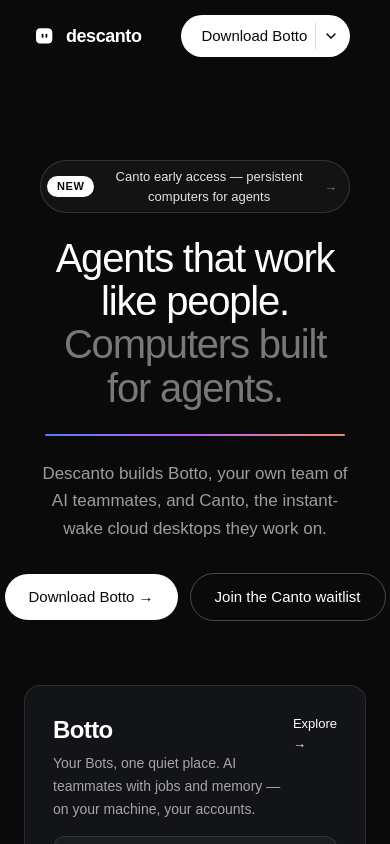
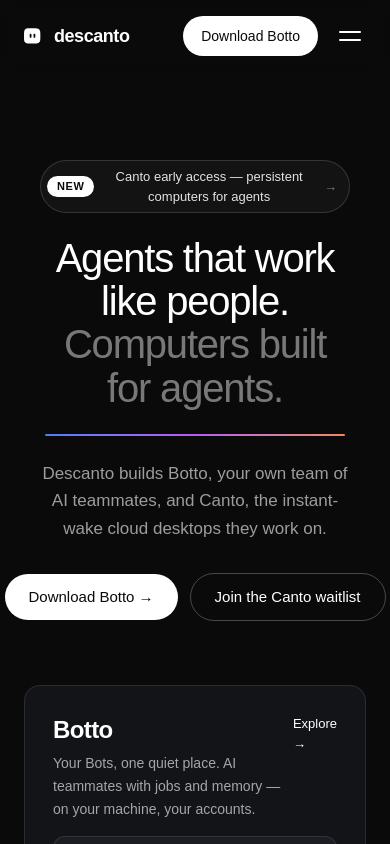
Before and after one commit to Descanto/site, a React (Vite) app: page / in a window 390 px wide. Shown: the top 844 px of the page. Built offline with nearby package versions, Linux system fonts and the light colour scheme.

Commit message:
mobile nav: hamburger + slide-down menu

```diff
--- a/src/components/nav.tsx
+++ b/src/components/nav.tsx
@@ -89,10 +89,54 @@
   );
 }
 
+const mobileLinks: { label: string; to: string }[] = [
+  { label: "Botto", to: "/botto" },
+  { label: "Canto", to: "/canto" },
+  { label: "Pricing", to: "/canto/pricing" },
+  { label: "News", to: "/news" },
+  { label: "About", to: "/about" },
+  { label: "Open source", to: "https://github.com/descanto" },
+];
+
+function MobileMenu({ onClose }: { onClose: () => void }) {
+  return (
+    <motion.div
+      className="absolute inset-x-0 top-full z-50 flex h-[calc(100dvh-4.5rem)] flex-col overflow-y-auto bg-ground px-8 pb-10 md:hidden"
+      initial={{ opacity: 0, y: -10 }}
+      animate={{ opacity: 1, y: 0 }}
+      exit={{ opacity: 0, y: -10 }}
+      transition={{ duration: 0.18, ease: "easeOut" }}
+    >
+      <div className="flex flex-col">
+        {mobileLinks.map((l) =>
+          l.to.startsWith("http") ? (
+            <a key={l.label} href={l.to} className="border-b border-white/8 py-4.5 font-display text-2xl font-medium" onClick={onClose}>
+              {l.label}
+            </a>
+          ) : (
+            <Link key={l.label} to={l.to} className="border-b border-white/8 py-4.5 font-display text-2xl font-medium" onClick={onClose}>
+              {l.label}
+            </Link>
+          ),
+        )}
+      </div>
+      <div className="mt-auto flex flex-col gap-3 pt-10">
+        <a href="https://botto.descanto.com" className="rounded-full bg-white py-3.5 text-center text-[15px] font-medium text-ground" onClick={onClose}>
+          Download Botto
+        </a>
+        <a href="mailto:hello@descanto.com" className="rounded-full border border-white/28 py-3.5 text-center text-[15px] font-medium" onClick={onClose}>
+          Contact sales
+        </a>
+      </div>
+    </motion.div>
+  );
+}
+
 export function Nav() {
+  const [mobileOpen, setMobileOpen] = useState(false);
   return (
     <header className="sticky top-0 z-40 bg-ground/90 backdrop-blur">
-      <nav className="mx-auto flex h-18 max-w-[1440px] items-center gap-10 px-8">
+      <nav className="mx-auto flex h-18 max-w-[1440px] items-center gap-10 px-8 max-md:gap-4 max-md:px-5">
         <Link to="/" className="flex shrink-0 items-center gap-2.5">
           <Mascot size={24} />
           <span className="font-display text-lg font-semibold tracking-tight">descanto</span>
@@ -108,19 +152,29 @@
             News
           </NavLink>
         </div>
-        <div className="flex shrink-0 items-center gap-3">
-          <a href="mailto:hello@descanto.com" className="rounded-full border border-white/28 px-5 py-2.5 text-[15px] font-medium max-sm:hidden">
+        <div className="ml-auto flex shrink-0 items-center gap-3">
+          <a href="mailto:hello@descanto.com" className="rounded-full border border-white/28 px-5 py-2.5 text-[15px] font-medium max-md:hidden">
             Contact sales
           </a>
           <a href="https://botto.descanto.com" className="flex items-stretch overflow-hidden rounded-full bg-white text-ground">
-            <span className="py-2.5 pl-5 pr-2 text-[15px] font-medium">Download Botto</span>
-            <span className="my-2 w-px bg-ground/15" />
-            <span className="flex items-center py-2.5 pl-2.5 pr-3.5">
+            <span className="py-2.5 pl-5 pr-2 text-[15px] font-medium max-md:px-4.5 max-md:text-sm">Download Botto</span>
+            <span className="my-2 w-px bg-ground/15 max-md:hidden" />
+            <span className="flex items-center py-2.5 pl-2.5 pr-3.5 max-md:hidden">
               <Chevron />
             </span>
           </a>
+          <button
+            aria-label={mobileOpen ? "Close menu" : "Open menu"}
+            aria-expanded={mobileOpen}
+            className="hidden size-10 cursor-pointer flex-col items-center justify-center gap-1.5 max-md:flex"
+            onClick={() => setMobileOpen((v) => !v)}
+          >
+            <motion.span className="h-0.5 w-5.5 rounded-full bg-white" animate={mobileOpen ? { rotate: 45, y: 4 } : { rotate: 0, y: 0 }} />
+            <motion.span className="h-0.5 w-5.5 rounded-full bg-white" animate={mobileOpen ? { rotate: -45, y: -4 } : { rotate: 0, y: 0 }} />
+          </button>
         </div>
       </nav>
+      <AnimatePresence>{mobileOpen && <MobileMenu onClose={() => setMobileOpen(false)} />}</AnimatePresence>
     </header>
   );
 }
```
